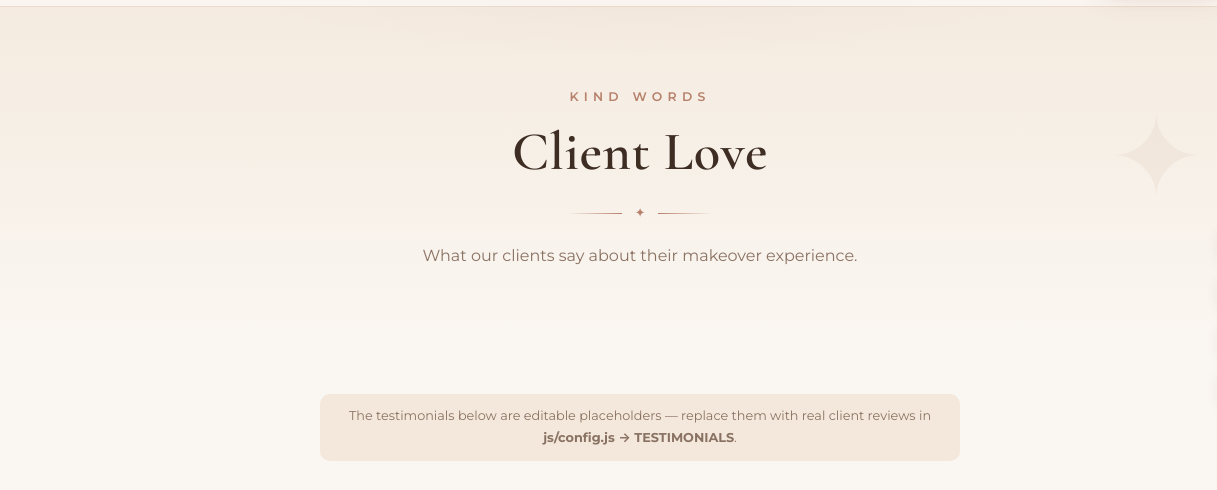
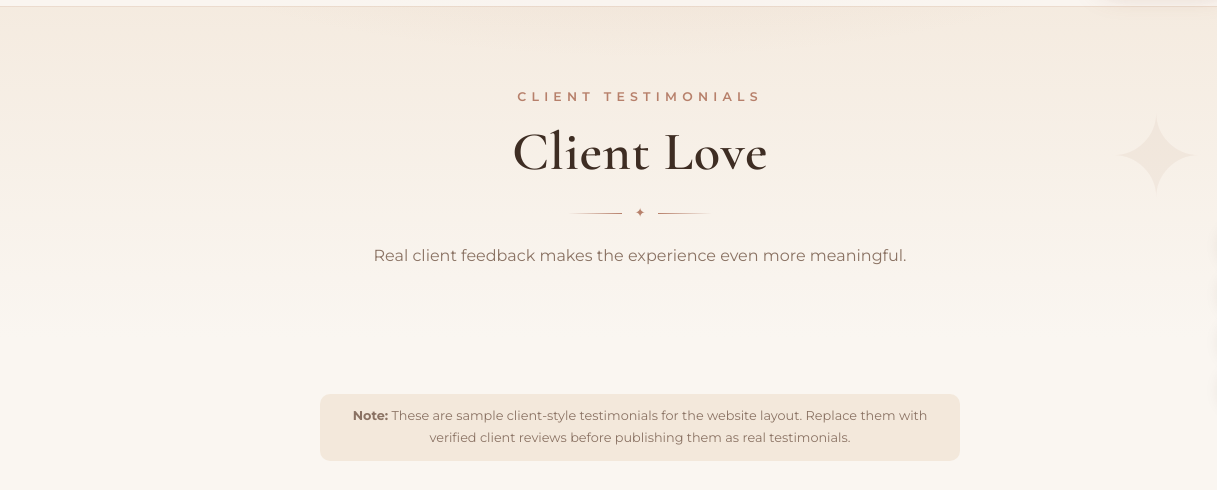
Before and after one commit to adi049/MakeoversByPriyanshi, a plain HTML site: page reviews.html in a window 1280 px wide. Shown: the part 86-576 px from the top of the page, 0-1217 px from the left. Drawn offline with nearby package versions, Linux system fonts and the light colour scheme.

Commit message:
Update testimonials section copy

```diff
--- a/reviews.html
+++ b/reviews.html
@@ -31,16 +31,16 @@
   <main id="main">
     <section class="page-hero">
       <div class="container">
-        <p class="eyebrow">Kind Words</p>
+        <p class="eyebrow">Client Testimonials</p>
         <h1 class="section__title">Client Love</h1>
         <div class="title-divider"><span></span><i>✦</i><span></span></div>
-        <p class="page-hero__sub">What our clients say about their makeover experience.</p>
+        <p class="page-hero__sub">Real client feedback makes the experience even more meaningful.</p>
       </div>
     </section>
 
     <section class="section" style="padding-top:clamp(2rem,5vw,3.5rem)">
       <div class="container">
-        <p class="placeholder-note fade-up">The testimonials below are editable placeholders — replace them with real client reviews in <strong>js/config.js → TESTIMONIALS</strong>.</p>
+        <p class="placeholder-note fade-up"><strong>Note:</strong> These are sample client-style testimonials for the website layout. Replace them with verified client reviews before publishing them as real testimonials.</p>
         <div class="slider fade-up" id="testimonialSlider">
           <button class="slider__arrow slider__arrow--prev" id="tPrev" aria-label="Previous testimonial">‹</button>
           <div class="slider__viewport" id="tViewport">
```
